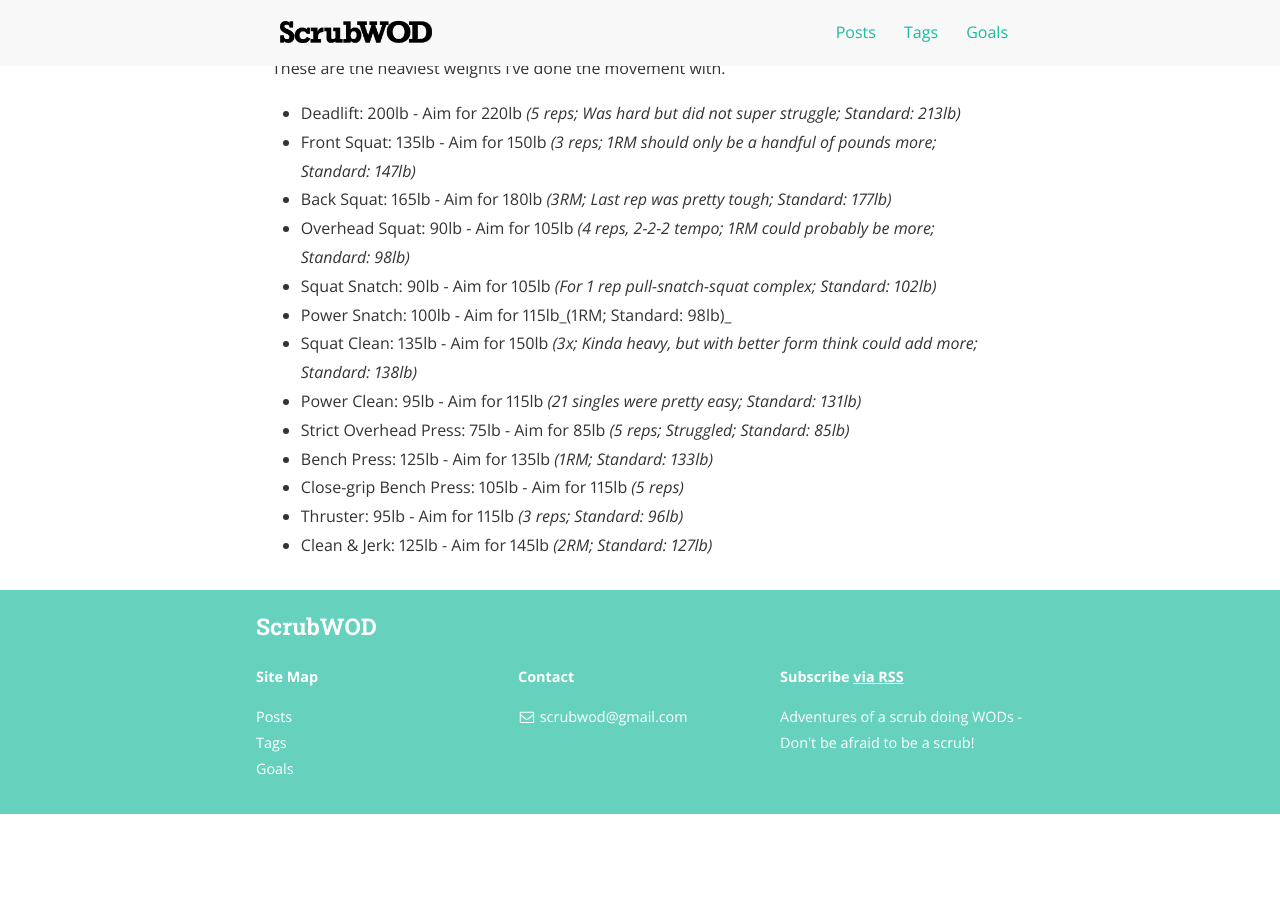
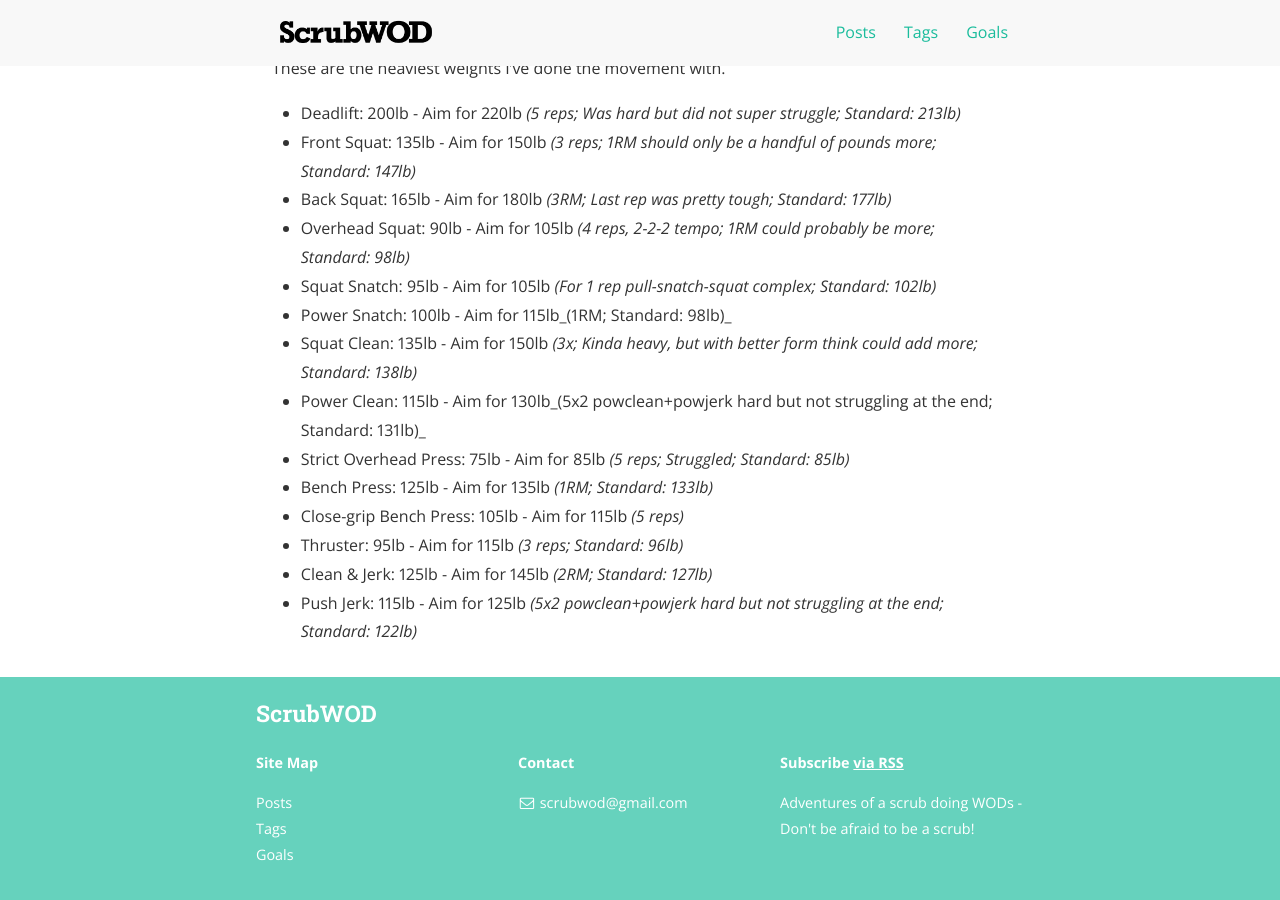
Before and after one commit to scrubwod/scrubwod.github.io, a Jekyll site: the page built from goals.md, in a window 1280 px wide and 900 px high, scrolled down 920 px. Built offline with Jekyll 4.4.1, drawn with Linux system fonts in a browser that asks for light colours; nearby versions of some CDN libraries; before the commit the page ends 1734 px from its top, so only the background shows below that.

Commit message:
[GOALS] Max so fars

```diff
--- a/goals.md
+++ b/goals.md
@@ -39,12 +39,13 @@ These are the heaviest weights I've done the movement with.
 - Front Squat: 135lb - Aim for 150lb _(3 reps; 1RM should only be a handful of pounds more; Standard: 147lb)_
 - Back Squat: 165lb - Aim for 180lb _(3RM; Last rep was pretty tough; Standard: 177lb)_
 - Overhead Squat: 90lb - Aim for 105lb _(4 reps, 2-2-2 tempo; 1RM could probably be more; Standard: 98lb)_
-- Squat Snatch: 90lb - Aim for 105lb _(For 1 rep pull-snatch-squat complex; Standard: 102lb)_
+- Squat Snatch: 95lb - Aim for 105lb _(For 1 rep pull-snatch-squat complex; Standard: 102lb)_
 - Power Snatch: 100lb - Aim for 115lb_(1RM; Standard: 98lb)_
 - Squat Clean: 135lb - Aim for 150lb _(3x; Kinda heavy, but with better form think could add more; Standard: 138lb)_
-- Power Clean: 95lb - Aim for 115lb _(21 singles were pretty easy; Standard: 131lb)_
+- Power Clean: 115lb - Aim for 130lb_(5x2 powclean+powjerk hard but not struggling at the end; Standard: 131lb)_
 - Strict Overhead Press: 75lb - Aim for 85lb _(5 reps; Struggled; Standard: 85lb)_
 - Bench Press: 125lb - Aim for 135lb _(1RM; Standard: 133lb)_
 - Close-grip Bench Press: 105lb - Aim for 115lb _(5 reps)_
 - Thruster: 95lb - Aim for 115lb _(3 reps; Standard: 96lb)_
 - Clean & Jerk: 125lb - Aim for 145lb _(2RM; Standard: 127lb)_
+- Push Jerk: 115lb - Aim for 125lb _(5x2 powclean+powjerk hard but not struggling at the end; Standard: 122lb)_
```
